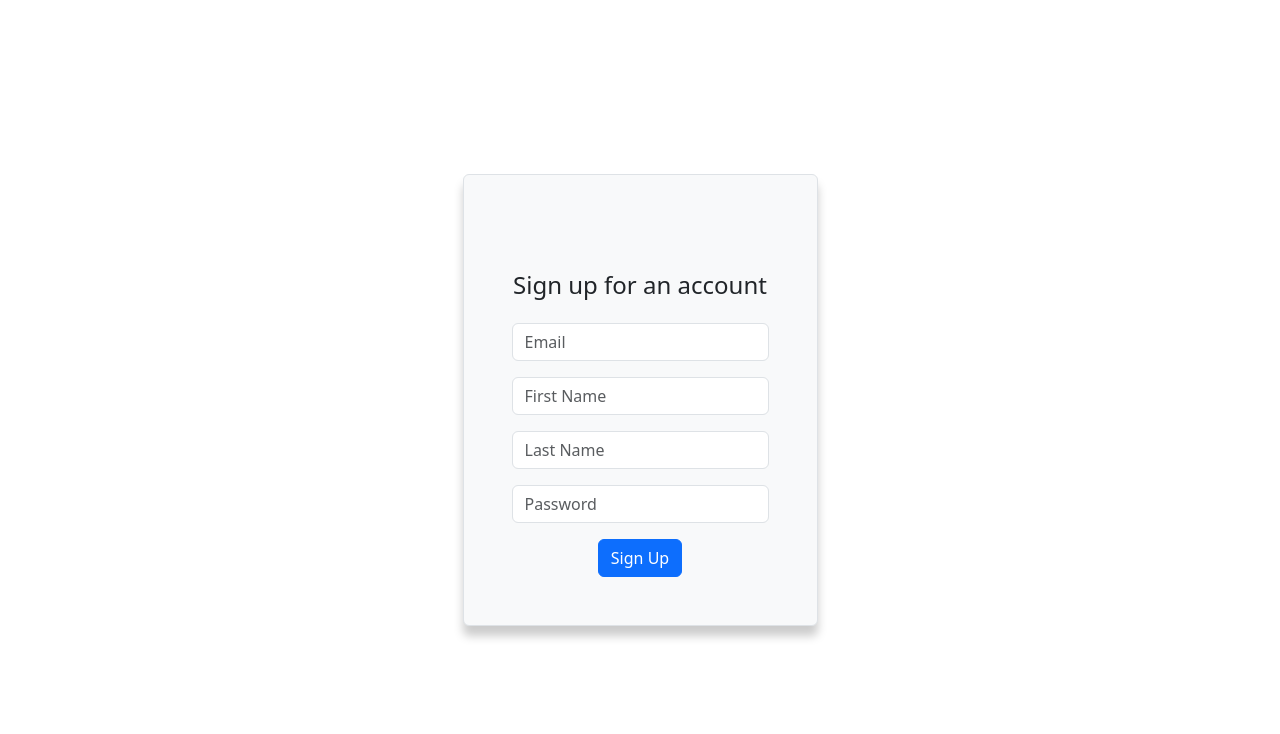
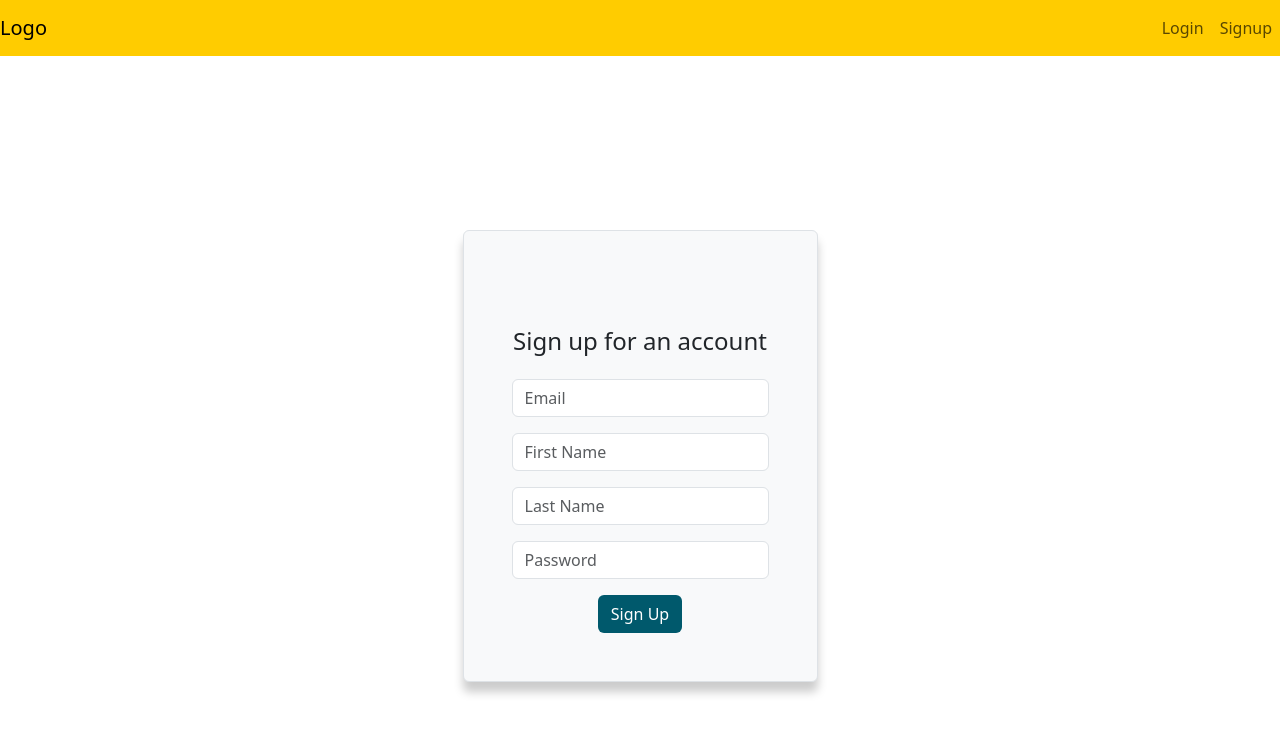
Before and after one commit to willshepp28/Innovtask-client, a React (Vite) app: page /signup in a window 1280 px wide. Shown: the top 734 px of the page. Built offline with nearby package versions, Linux system fonts and the light colour scheme.

Commit message:
created navbar, updated button styles

```diff
--- a/src/App.css
+++ b/src/App.css
@@ -1,7 +1,5 @@
 #root {
-  max-width: 1280px;
   margin: 0 auto;
-  /* padding: 2rem; */
   text-align: center;
 }
 
@@ -22,6 +20,15 @@
 }
 .logo.react:hover {
   filter: drop-shadow(0 0 2em #61dafbaa);
+}
+
+.navbar-innovtask {
+  background: #fc0 !important;
+}
+
+.bt-bg-blue-green {
+  background-color: rgb(0, 89, 108) !important;
+  color: white;
 }
 
 @keyframes logo-spin {
--- a/src/App.jsx
+++ b/src/App.jsx
@@ -8,17 +8,18 @@ import { AuthenticationProvider } from "./contexts/AuthenticationContext";
 import PrivateRoute from "./components/PrivateRoute";
 import Login from "./components/Login";
 import TaskDetails from "./components/TaskDetails";
+import NavBar from "./components/Navbar";
 
 function App() {
   return (
     <AuthenticationProvider>
       <Router>
+        <NavBar />
         <Routes>
-          <Route path="/" element={<h1>Home</h1>} />
           <Route path="/login" element={<Login />} />
           <Route path="/signup" element={<Signup />} />
           <Route
-            path="/dashboard"
+            path="/"
             element={
               <PrivateRoute>
                 <Dashboard />
--- a/src/components/Dashboard.jsx
+++ b/src/components/Dashboard.jsx
@@ -65,27 +65,53 @@ export default function Dashboard() {
 
   return (
     <>
-      <h1>Dashboard</h1>
+    <div className="d-flex flex-column justify-content-center mt-5 align-items-center">
+    <h1>Dashboard</h1>
+    <button className="btn bt-bg-blue-green mb-5 mt-6 create-task-button" onClick={() => setModalOpen(true)}>
+        Create Task
+    </button>
+    {tasks.length ? (
+        tasks.map((task) => (
+            <div className="row justify-content-center w-100">
+                <div className="card col-md-4 p-0 mb-4" key={task.id}>
+                    <h5 className="card-header">{task.title}</h5>
+                    <div className="card-body">
+                        <p className="card-text">{task.description}</p>
+                        <button className="btn bt-bg-blue-green" onClick={() => navigate(`/task/${task.id}`)}>
+                            View Task
+                        </button>
+                    </div>
+                </div>
+            </div>
+        ))
+    ) : (
+        <p>No tasks available</p>
+    )}
+</div>
+
+      {/* <h1>Dashboard</h1>
       <button className="btn btn-primary mb-4 mt-6 create-task-button" onClick={() => setModalOpen(true)}>
         Create Task
       </button>
       {tasks.length ? (
         tasks.map((task) => (
-          <div className="card p-0 mb-4" key={task.id}>
+          <div className="row">
+          <div className="card col-md-4 p-0 mb-4 " key={task.id}>
             <h5 className="card-header">{task.title}</h5>
             <div className="card-body">
               <p className="card-text">{task.description}</p>
               <button className="btn btn-primary" onClick={() => navigate(`/task/${task.id}`)}>
-                View Subtasks
+                View Task
               </button>
             </div>
+          </div>
           </div>
         ))
       ) : (
         <>
           <p>You have no tasks scheduled!</p>
         </>
-      )}
+      )} */}
 
       {isModalOpen && (
         <Modal isOpen={isModalOpen} onClose={() => setModalOpen(false)}>
--- a/src/components/Login.jsx
+++ b/src/components/Login.jsx
@@ -27,7 +27,7 @@ export default function Login() {
 
       if (response.ok) {
         login(responseData.token);
-        navigate("/dashboard");
+        navigate("/");
       }
     } catch (error) {
       console.error("Error during login:", error);
@@ -59,7 +59,7 @@ export default function Login() {
             />
             {errors.password && <div className="text-danger">{errors.password.message}</div>}
           </div>
-          <button type="submit" className="btn btn-primary">
+          <button type="submit" className="btn bt-bg-blue-green">
             Login
           </button>
         </form>
--- /dev/null
+++ b/src/components/Navbar.jsx
@@ -0,0 +1,39 @@
+import React from 'react';
+import { Link } from 'react-router-dom';
+import { useAuthentication } from '../contexts/AuthenticationContext';
+
+export default function NavBar() {
+    const { isAuthenticated, logout } = useAuthentication();
+
+    return (
+        <nav className="navbar navbar-innovtask navbar-expand-lg navbar-light bg-light justify-content-between">
+        <Link className="navbar-brand" to="/">
+          Logo
+        </Link>
+        <div>
+          <ul className="navbar-nav">
+            {isAuthenticated ? (
+              <li className="nav-item">
+                <button className="btn bt-bg-blue-green" onClick={logout}>
+                  Logout
+                </button>
+              </li>
+            ) : (
+              <>
+                <li className="nav-item">
+                  <Link className="nav-link" to="/login">
+                    Login
+                  </Link>
+                </li>
+                <li className="nav-item">
+                  <Link className="nav-link" to="/signup">
+                    Signup
+                  </Link>
+                </li>
+              </>
+            )}
+          </ul>
+        </div>
+      </nav>
+    )
+}
--- a/src/components/Signup.jsx
+++ b/src/components/Signup.jsx
@@ -55,14 +55,37 @@ export default function Signup() {
         console.error("Error during signup:", error);
         setSubmissionErrors({ ...submissionErrors, server: "An error occurred. Please try again later." });
       }
+    } else {
+      setSubmissionErrors(newSubmissionErrors);
     }
   };
 
   return (
-    <div className="d-flex justify-content-center align-items-center vh-100">
+    <div className="d-flex justify-content-center align-items-center vh-100 flex-column">
+      <div>
+        {submissionErrors.email && (
+          <div className="alert alert-danger" role="alert">
+            {submissionErrors.email}
+          </div>
+        )}
+        {submissionErrors.firstName && (
+          <div className="alert alert-danger" role="alert">
+            {submissionErrors.firstName}
+          </div>
+        )}
+        {submissionErrors.lastName && (
+          <div className="alert alert-danger" role="alert">
+            {submissionErrors.lastName}
+          </div>
+        )}
+        {submissionErrors.password && (
+          <div className="alert alert-danger" role="alert">
+            {submissionErrors.password}
+          </div>
+        )}
+      </div>
       <div className="signup-form border grey-border p-5 rounded">
         <h4 className="text-center mt-5">Sign up for an account</h4>
-        {submissionErrors.server && <div className="text-danger mb-3">{submissionErrors.server}</div>}
         <form className="mt-4" onSubmit={handleSubmit(onSubmit)}>
           <div className="mb-3">
             <input
@@ -71,7 +94,6 @@ export default function Signup() {
               placeholder="Email"
               className="form-control"
             />
-            {errors.email && <div className="text-danger">{errors.email.message}</div>}
           </div>
           <div className="mb-3">
             <input
@@ -80,7 +102,6 @@ export default function Signup() {
               placeholder="First Name"
               className="form-control"
             />
-            {errors.firstName && <div className="text-danger">{errors.firstName.message}</div>}
           </div>
           <div className="mb-3">
             <input
@@ -89,7 +110,6 @@ export default function Signup() {
               placeholder="Last Name"
               className="form-control"
             />
-            {errors.lastName && <div className="text-danger">{errors.lastName.message}</div>}
           </div>
           <div className="mb-3">
             <input
@@ -98,9 +118,8 @@ export default function Signup() {
               placeholder="Password"
               className="form-control"
             />
-            {errors.password && <div className="text-danger">{errors.password.message}</div>}
           </div>
-          <button type="submit" className="btn btn-primary">
+          <button type="submit" className="btn bt-bg-blue-green">
             Sign Up
           </button>
         </form>
--- a/src/components/TaskDetails.jsx
+++ b/src/components/TaskDetails.jsx
@@ -1,10 +1,16 @@
 import { useEffect, useState } from "react";
 import { useParams } from "react-router-dom";
+import Modal from "./Modal";
 
 export default function TaskDetails() {
   const { id } = useParams();
   const [task, setTask] = useState(null);
   const [subtasks, setSubtasks] = useState([]);
+  const [isModalOpen, setModalOpen] = useState(false);
+  const [subTaskData, setSubTaskData] = useState([]);
+  const [newSubTaskData, setNewSubTaskData] = useState({
+    title: ''
+  });
 
   useEffect(() => {
     const fetchTaskAndSubtasks = async () => {
@@ -31,17 +37,53 @@ export default function TaskDetails() {
     fetchTaskAndSubtasks();
   }, [id]);
 
+  const handleSubmit = (event) => {
+    event.preventDefault();
+
+    console.log('submitting')
+  }
+
   return (
     <div>
       <h3>Task Title: {task}</h3>
-      <h3>Subtasks:</h3>
+
       <ul>
         {subtasks.length ? (
-          subtasks.map((subtask) => <li key={subtask.id}>{subtask.name}</li>)
+          <>
+            <h1>Subtasks</h1>
+            {subtasks.map((subtask) => (
+              <li key={subtask.id}>{subtask.name}</li>
+            ))}
+          </>
         ) : (
-          <h1>You have no Sub tasks at the moment!!!</h1>
+          <span>You have no Sub tasks at the moment!!!</span>
         )}
       </ul>
+      <button onClick={() => setModalOpen(true)}>Create a new subtask</button>
+
+      {isModalOpen && (
+        <Modal isOpen={isModalOpen} onClose={() => setModalOpen(false)}>
+          <form onSubmit={handleSubmit}>
+            <div className="mb-3">
+              <label className="form-label">Title</label>
+              <input
+                type="text"
+                className="form-control"
+                value={newSubTaskData.title}
+                onChange={(event) => setNewSubTaskData((previousSubtask) => ({
+                    ...previousSubtask,
+                    title: event.target.value
+
+                }))}
+                required
+              />
+            </div>
+            <button type="submit" className="btn btn-success">
+              Create Task
+            </button>
+          </form>
+        </Modal>
+      )}
     </div>
   );
 }
--- a/src/index.css
+++ b/src/index.css
@@ -27,9 +27,10 @@ body {
   margin: 0;
   display: flex;
   place-items: center;
-  min-width: 320px;
+  /* min-width: 320px; */
+  background: #F2F5F6 !important;
   min-height: 100vh;
-  background: rgba(245, 247, 249, 0.8) !important;
+  /* background: rgba(245, 247, 249, 0.8) !important; */
 }
 
 .bold-span {
```
